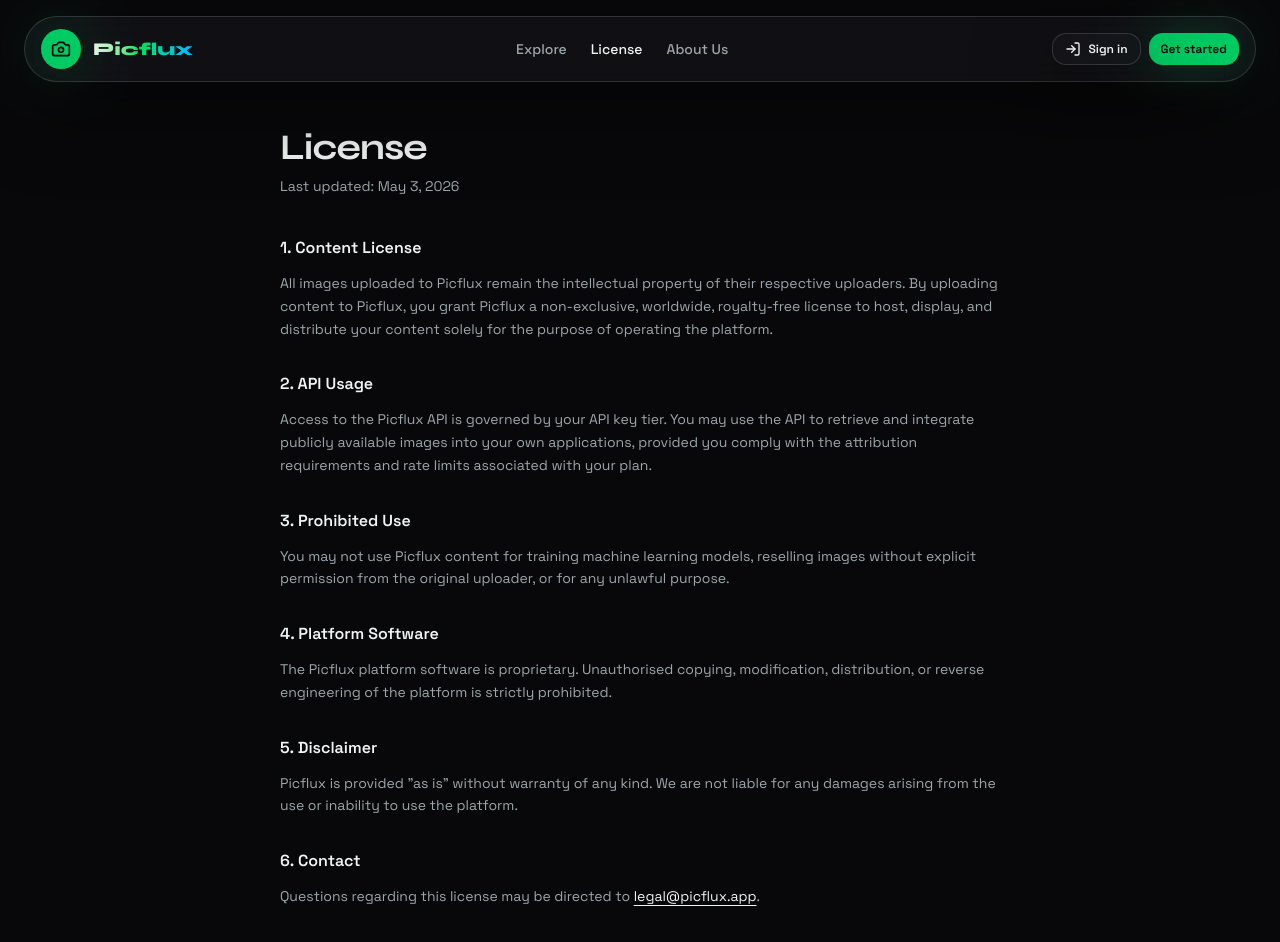
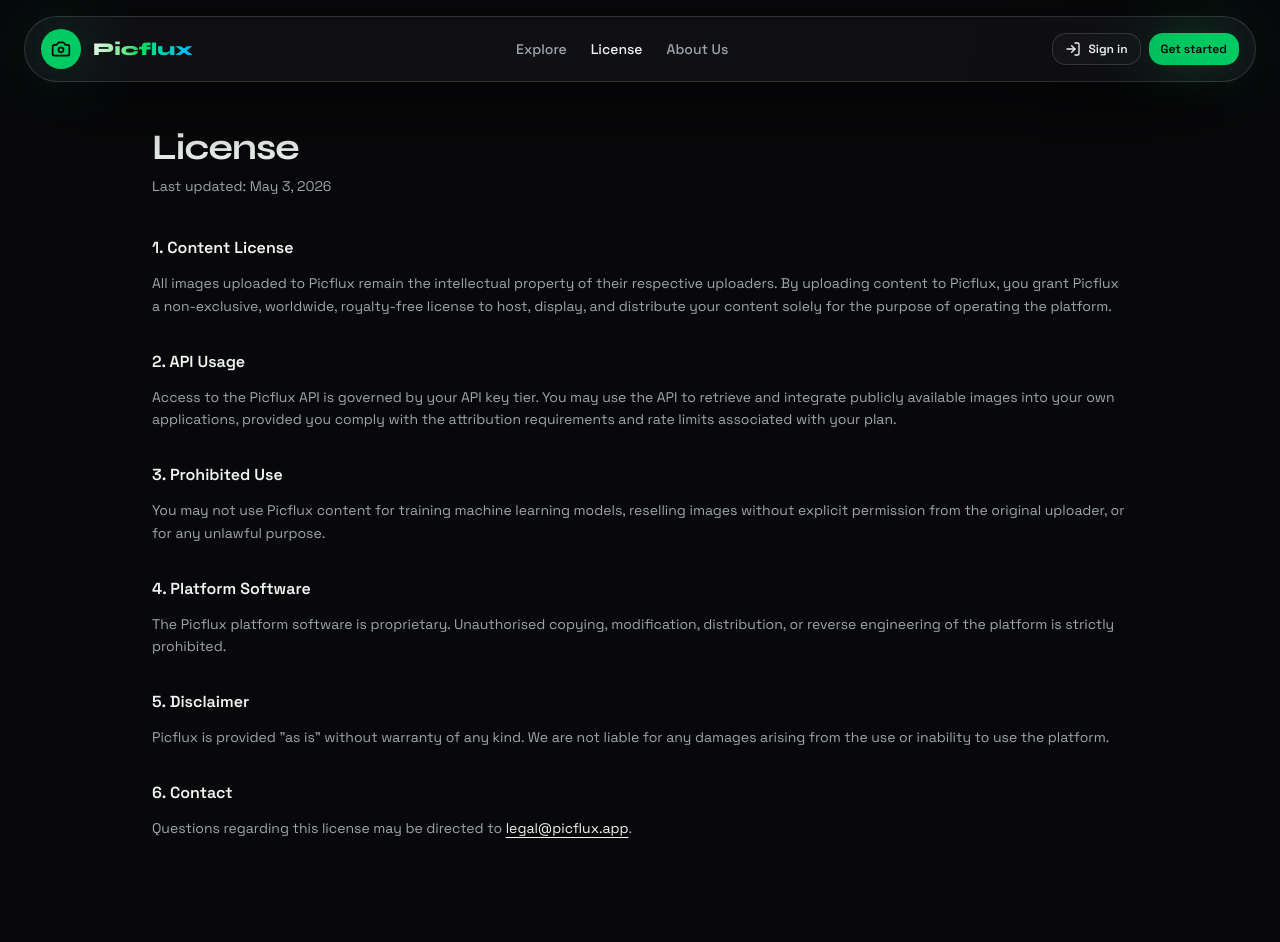
Before and after one commit to VidushaSanidu/Picflux, a Next.js app in the folder frontend/: page /license in a window 1280 px wide. Shown: the top 942 px of the page. Built offline with nearby package versions, Linux system fonts and the light colour scheme; no server answers.

Commit message:
edit width

```diff
--- a/frontend/src/app/about/page.tsx
+++ b/frontend/src/app/about/page.tsx
@@ -39,7 +39,7 @@ export default function AboutPage() {
   return (
     <main className="min-h-screen bg-background text-foreground">
       <PicfluxNav />
-      <div className="mx-auto max-w-4xl px-4 pb-24 pt-32 sm:px-6">
+      <div className="mx-auto max-w-7xl px-4 pb-24 pt-32 sm:px-6">
         {/* Hero */}
         <div className="mb-16 text-center">
           <div className="mb-6 inline-flex size-16 items-center justify-center rounded-full bg-secondary text-secondary-foreground shadow-glow">
--- a/frontend/src/app/license/page.tsx
+++ b/frontend/src/app/license/page.tsx
@@ -11,7 +11,7 @@ export default function LicensePage() {
   return (
     <main className="min-h-screen bg-background text-foreground">
       <PicfluxNav />
-      <div className="mx-auto max-w-3xl px-4 pb-24 pt-32 sm:px-6">
+      <div className="mx-auto max-w-5xl px-4 pb-24 pt-32 sm:px-6">
         <h1 className="font-display mb-2 text-4xl font-bold tracking-tight">License</h1>
         <p className="mb-10 text-sm text-muted-foreground">Last updated: May 3, 2026</p>
 
```
